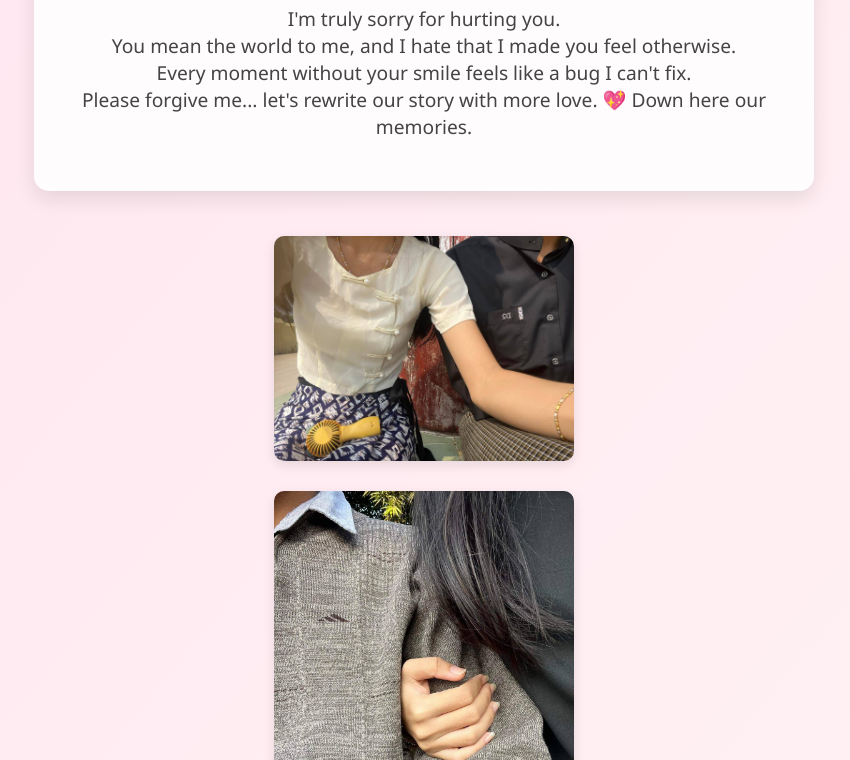
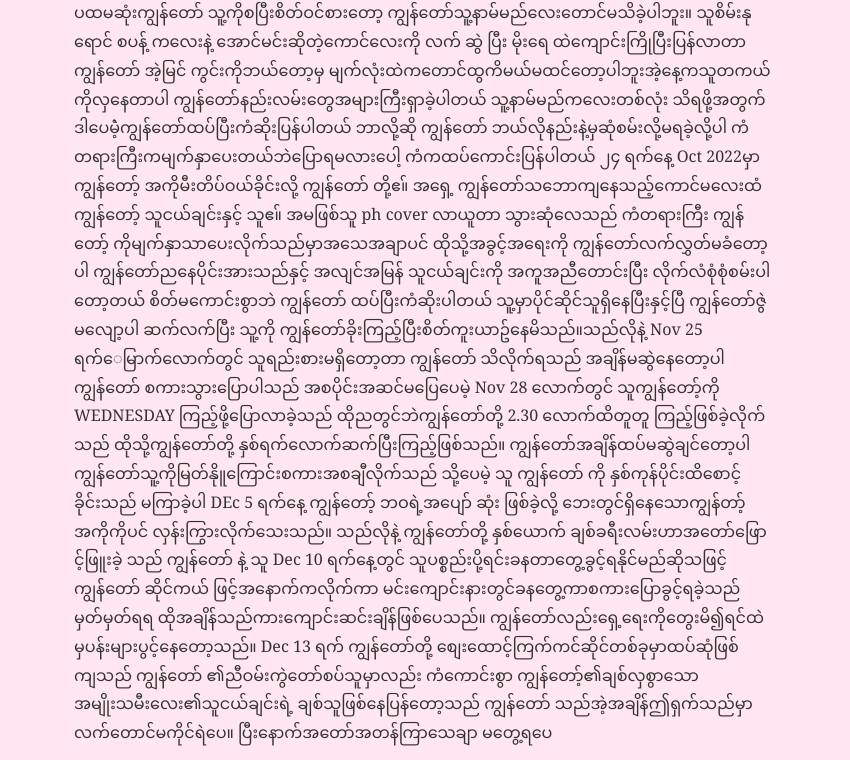
Before and after one commit to Moraxrex1/Love-note, a plain HTML site: page index.htm in a window 1280 px wide. Shown: the part 151-911 px from the top of the page, without its empty margins (216-1066 px from the left). Drawn offline with Linux system fonts and the light colour scheme.

Commit message:
Add files via upload

```diff
--- a/index.htm
+++ b/index.htm
@@ -2,116 +2,52 @@
 <html lang="en">
 <head>
   <meta charset="UTF-8">
-  <title>I'm Sorry ❤️</title>
+  <title>How I Met You</title>
   <style>
     body {
-      margin: 0;
-      font-family: 'Segoe UI', Tahoma, Geneva, Verdana, sans-serif;
-      background: linear-gradient(to bottom right, #ffe6f0, #fff5f5);
-      display: flex;
-      flex-direction: column;
-      align-items: center;
-      padding: 40px;
-      animation: fadeInBody 1.2s ease-in;
+      background: #ffe6f0;
+      font-family: 'Georgia', serif;
+      color: #333;
+      padding: 20px;
+      max-width: 700px;
+      margin: auto;
+      line-height: 1.8;
     }
-
-    .card {
-      background-color: #ffffffdd;
-      border-radius: 15px;
-      padding: 30px 40px;
-      box-shadow: 0 8px 20px rgba(0,0,0,0.1);
-      max-width: 700px;
+    h1 {
       text-align: center;
-      margin-bottom: 30px;
-      animation: popUp 1s ease;
+      color: #c2185b;
     }
-
-    h1 {
-      color: #ff6699;
-      font-size: 2em;
-      animation: heartbeat 2s infinite;
+    .heart {
+      color: red;
+      font-size: 24px;
     }
-
-    .message {
-      font-size: 1.2em;
-      color: #444;
-      margin-top: 20px;
-      animation: fadeInUp 1.5s ease;
-    }
-
-    img {
-      width: 300px;
-      margin: 15px;
-      border-radius: 10px;
-      box-shadow: 0 4px 12px rgba(0,0,0,0.1);
-      transition: transform 0.3s ease;
-      animation: fadeInPhoto 1s ease-in forwards;
-      opacity: 0;
-    }
-
-    img:nth-of-type(1) { animation-delay: 0.5s; }
-    img:nth-of-type(2) { animation-delay: 0.7s; }
-    img:nth-of-type(3) { animation-delay: 0.9s; }
-
-    img:hover {
-      transform: scale(1.05);
-    }
-
-    footer {
-      margin-top: 30px;
-      color: #aaa;
-      font-size: 0.9em;
-      animation: fadeInUp 2s ease-in;
-    }
-
-    /* Keyframes for animations */
-    @keyframes fadeInBody {
-      from { opacity: 0; }
-      to { opacity: 1; }
-    }
-
-    @keyframes popUp {
-      0% { transform: scale(0.8); opacity: 0; }
-      100% { transform: scale(1); opacity: 1; }
-    }
-
-    @keyframes heartbeat {
-      0%, 100% { transform: scale(1); }
-      50% { transform: scale(1.05); }
-    }
-
-    @keyframes fadeInUp {
-      0% { transform: translateY(20px); opacity: 0; }
-      100% { transform: translateY(0); opacity: 1; }
-    }
-
-    @keyframes fadeInPhoto {
-      to { opacity: 1; }
+    .highlight {
+      color: #d81b60;
+      font-weight: bold;
     }
   </style>
 </head>
 <body>
+  <h1>Our Love Story ❤️</h1>
 
-  <div class="card">
-    <h1> (My_Heart.Hurts) </h1>
-    <div class="message">
-      I'm truly sorry for hurting you.<br>
-    You mean the world to me, and I hate that I made you feel otherwise.<br>
-    Every moment without your smile feels like a bug I can't fix.<br>
-    Please forgive me... let's rewrite our story with more love. 💖
-    Down here our memories.
-    </div>
-    <h1></h1>
-  </div>
+  <p>
+    Dec5 ကျွန်တော်သူ့ဆီကအဖြေစရတဲ့နေ့ကလေးပေါ့။ ဆိုတော့ အဲ့မတိုင်ခင်နေ့လးတွေကိုသွားလိုက်ရအောင်  ပထမဆုံးကျွန်တော် သူ့ကိုစပြီးစိတ်ဝင်စားတော့ ကျွန်တော်သူ့နာမ်မည်လေးတောင်မသိခဲ့ပါဘူး။
+    သူစိမ်းနုရောင် စပန့် ကလေးနဲ့ အောင်မင်းဆိုတဲ့ကောင်လေးကို လက် ဆွဲ ပြီး မိုးရေ ထဲကျောင်းကြိုပြီးပြန်လာတာ ကျွန်တော် အဲ့မြင် ကွင်းကိုဘယ်တော့မှ မျက်လုံးထဲကတောင်ထွကိမယ်မထင်တော့ပါဘူးအဲ့နေ့ကသူတကယ်ကိုလှနေတာပါ
+    ကျွန်တော်နည်းလမ်းတွေအများကြီးရှာခဲ့ပါတယ် သူ့နာမ်မည်ကလေးတစ်လုံး သိရဖို့အတွက် ဒါပေမဲံ့ကျွန်တော်ထပ်ပြီးကံဆိုးပြန်ပါတယ် ဘာလို့ဆို ကျွန်တော် ဘယ်လိုနည်းနဲ့မှဆုံစမ်းလို့မရခဲ့လို့ပါ ကံတရားကြီးကမျက်နှာပေးတယ်ဘဲပြောရမလား‌ပေါ့
+    ကံကထပ်ကောင်းပြန်ပါတယ် ၂၄ ရက်နေ့ Oct  2022မှာ ကျွန်တော့် အကိုမီးတိပ်ဝယ်ခိုင်းလို့ ကျွန်တော် တို့ဧ။် အရှေ့ ကျွန်တော်သဘောကျနေသည့်ကောင်မလေးထံ ကျွန်တော့် သူငယ်ချင်းနှင့် သူဧ။် အမဖြစ်သူ ph cover လာယူတာ သွားဆုံလေသည်
+    ကံတရားကြီး ကျွန်တော့် ကိုမျက်နှာသာပေးလိုက်သည်မှာအသေအချာပင် ထိုသို့အခွင့်အရေးကို ကျွန်တော်လက်လွှတ်မခံတော့ပါ ကျွန်တော်ညနေပိုင်းအားသည်နှင့် အလျင်အမြန် သူငယ်ချင်းကို အကူအညီတောင်းပြီး လိုက်လံစုံစုံစမ်းပါတော့တယ် စိတ်မကောင်းစွာဘဲ ကျွန်တော်
+    ထပ်ပြီးကံဆိုးပါတယ် သူ့မှာပိုင်ဆိုင်သူရှိနေပြီးနှင့်ပြီ ကျွန်တော်ဇွဲမလျော့ပါ ဆက်လက်ပြီး သူ့ကို ကျွန်တော်ခိုးကြည့်ပြီးစိတ်ကူးယာဥ်နေမိသည်။သည်လိုနဲ့ Nov 25 ရက်‌ေ‌မြာက်လောက်တွင်
+    သူရည်းစားမရှိတော့တာ ကျွန်တော် သိလိုက်ရသည် အချိန်မဆွဲနေတော့ပါ ကျွန်တော် စကားသွားပြောပါသည် အစပိုင်းအဆင်မပြေပေမဲ့ Nov 28 လောက်တွင် သူကျွန်တော့်ကို WEDNESDAY ကြည့်ဖို့ပြောလာခဲ့သည် ထိုညတွင်ဘဲကျွန်တော်တို့ 2.30 လောက်ထိတူတူ ကြည့်ဖြစ်ခဲ့လိုက်သည်
+    ထိုသို့ကျွန်တော်တို့ နှစ်ရက်လောက်ဆက်ပြီးကြည့်ဖြစ်သည်။ ကျွန်တော်အချိန်ထပ်မဆွဲချင်တော့ပါ ကျွန်တော်သူ့ကိုမြတ်နိုူကြောင်းစကားအစချီလိုက်သည် သို့ပေမဲ့ သူ ကျွန်တော် ကို နှစ်ကုန်ပိုင်းထိစောင့်ခိုင်းသည် မကြာခဲ့ပါ DEc 5 ရက်နေ့ ကျွန်တော့် ဘဝရဲ့အပျော် ဆုံး ဖြစ်ခဲ့လို့ ဘေးတွင်ရှိနေသောကျွန်တာ့် အကိုကိုပင် လှန်းကြွားလိုက်သေးသည်။
+    သည်လိုနဲ့ ကျွန်တော်တို့ နှစ်ယောက် ချစ်ခရီးလမ်းဟာအတော်ဖြောင့်ဖြူးခဲ့ သည် ကျွန်တော် နဲ့ သူ Dec 10 ရက်နေ့တွင် သူပစ္စည်းပို့ရင်းခနတာတွေ့ခွင့်ရနိုင်မည်ဆိုသဖြင့် ကျွန်တော် ဆိုင်ကယ် ဖြင့်အနောက်ကလိုက်ကာ မင်းကျောင်းနားတွင်ခနတွေ့ကာစကားပြောခွင့်ရခဲ့သည် မှတ်မှတ်ရရ ထိုအချိန်သည်ကားကျောင်းဆင်းချိန်ဖြစ်ပေသည်။ ကျွန်တော်လည်းရှေ့ရေးကိုတွေးမိ၍ရင်ထဲမှပန်းများပွင့်နေတော့သည်။ Dec 13 ရက် ကျွန်တော်တို့ စျေးထောင့်ကြက်ကင်ဆိုင်တစ်ခုမှာထပ်ဆုံဖြစ်ကျသည် ကျွန်တော် ၏ညီဝမ်းကွဲတော်စပ်သူမှာလည်း ကံကောင်းစွာ ကျွန်တော့်၏ချစ်လှစွာသောအမျိုးသမီးလေး၏သူငယ်ချင်းရဲ့ ချစ်သူဖြစ်နေပြန်တော့သည် ကျွန်တော် သည်အဲ့အချိန်ဤရှက်သည်မှာ လက်တောင်မကိုင်ရဲပေ။ ပြီးနောက်အတော်အတန်ကြာသေချာ မတွေ့ရပေ
+  </p>
 
-  <!-- Replace these with your actual photo filenames -->
-  <img src="photo1.jpg" alt="Cute Memory 1">
-  <img src="photo2.jpg" alt="Cute Memory 2">
-  <img src="photo3.jpg" alt="Cute Memory 3">
 
-  <footer>
-    Made with love & regret 💌
-  </footer>
+  </p>
 
+  <p style="text-align:right;">
+    Forever yours,<br>
+    <span class="highlight">[HEIN MIN THU]</span>
+  </p>
 </body>
 </html>
```
